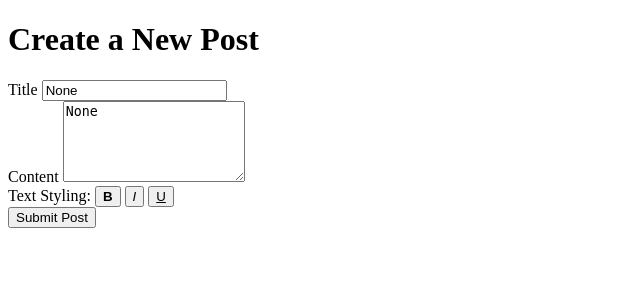
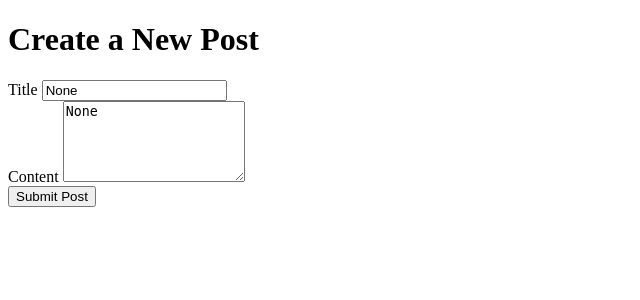
Before and after one commit to beingsie/ai-ce, a Flask app: page /create_post in a window 1280 px wide. Shown: the top 300 px of the page, without its empty margins (0-640 px from the left). Run offline with Flask 3, Linux system fonts and the light colour scheme; some libraries are stand-ins or nearby versions.

Commit message:
refactor: remove unused code

```diff
--- a/projects/blog_dashboard/templates/create_post.html
+++ b/projects/blog_dashboard/templates/create_post.html
@@ -16,23 +16,8 @@
             <textarea class="form-control" id="content" name="content" rows="5">{{ form.content.data }}</textarea>
         </div>
 
-        <!-- Text Styling Options -->
-        <div class="form-group">
-            <label>Text Styling:</label>
-            <button type="button" onclick="document.execCommand('bold', false, null);" class="btn btn-secondary"><strong>B</strong></button>
-            <button type="button" onclick="document.execCommand('italic', false, null);" class="btn btn-secondary"><em>I</em></button>
-            <button type="button" onclick="document.execCommand('underline', false, null);" class="btn btn-secondary"><u>U</u></button>
-        </div>
-
         <button type="submit" class="btn btn-primary">Submit Post</button>
     </form>
 
-    <script>
-        // Function to toggle text styling
-        function toggleTextStyle(style) {
-            document.execCommand(style, True, null);
-        }
-    </script>
-
 </body>
 </html>
```
Also changed, not shown: projects/blog_dashboard/templates/edit_post.html (+0 -15 lines).
